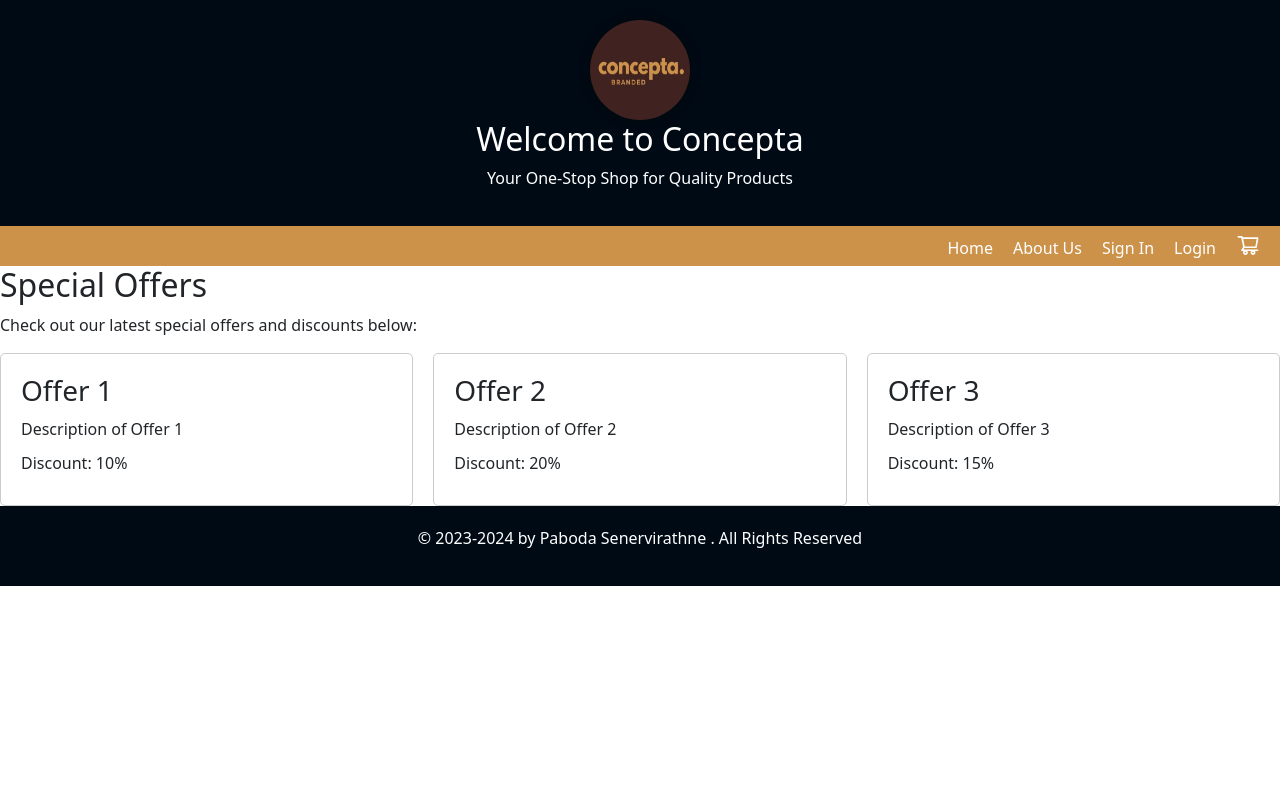
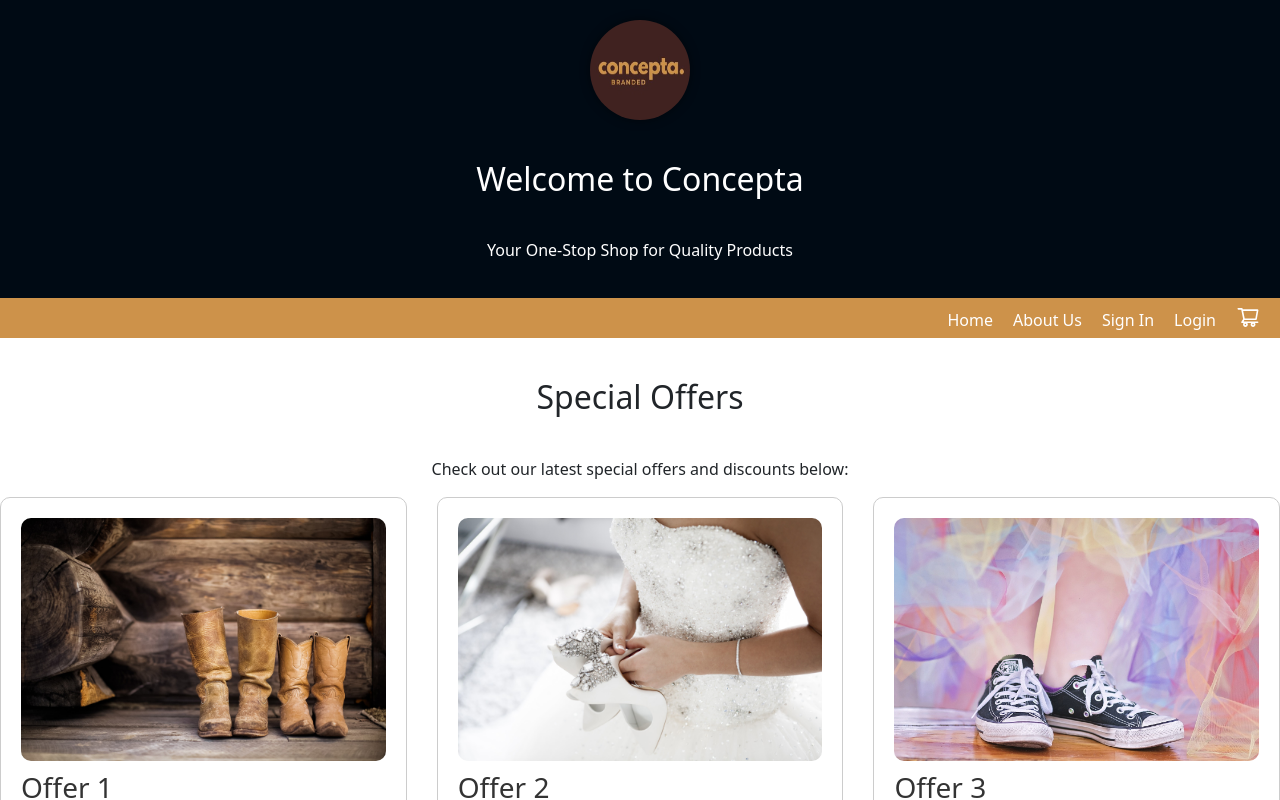
Before and after one commit to PabodaSenevirathne/QuickBuy-v2.0.0, a React (Create React App) app: page /offers in a window 1280 px wide. Shown: the top 800 px of the page. Built offline with nearby package versions, Linux system fonts and the light colour scheme.

Commit message:
css updated

```diff
--- a/src/components/Navbar.js
+++ b/src/components/Navbar.js
@@ -26,6 +26,7 @@ function Navbar({ cartItems, isAuthenticated, handleLogout }) {
           {isAuthenticated ? (
             <>
               <Link to="/offers">Offers</Link>
+              <Link style={{ marginLeft: '16px', marginRight: '16px' }} to="/my-orders">My Orders</Link>
               <Link to="/logout" onClick={handleLogout}>Logout</Link>
             </>
           ) : (
--- a/src/pages/Offers.js
+++ b/src/pages/Offers.js
@@ -1,5 +1,10 @@
+// Offers.js
+
 import React from 'react';
 import '../styles/Offers.css'; // Import the CSS file
+import offer1Image from '../images/c-5.jpg';
+import offer2Image from '../images/c-6.jpg';
+import offer3Image from '../images/p-7.jpg';
 
 function Offers() {
   return (
@@ -8,19 +13,28 @@ function Offers() {
       <p>Check out our latest special offers and discounts below:</p>
       <div className="offer-list">
         <div className="offer-item">
+          <img src={offer1Image} alt="Offer 1" />
+          <div className="offer-details">
             <h3>Offer 1</h3>
             <p>Description of Offer 1</p>
-          <p>Discount: 10%</p>
+            <p className="discount">Discount: 10%</p>
+          </div>
         </div>
         <div className="offer-item">
+          <img src={offer2Image} alt="Offer 2" />
+          <div className="offer-details">
             <h3>Offer 2</h3>
             <p>Description of Offer 2</p>
-          <p>Discount: 20%</p>
+            <p className="discount">Discount: 20%</p>
+          </div>
         </div>
         <div className="offer-item">
+          <img src={offer3Image} alt="Offer 3" />
+          <div className="offer-details">
             <h3>Offer 3</h3>
             <p>Description of Offer 3</p>
-          <p>Discount: 15%</p>
+            <p className="discount">Discount: 15%</p>
+          </div>
         </div>
       </div>
     </div>
--- a/src/styles/Offers.css
+++ b/src/styles/Offers.css
@@ -1,19 +1,42 @@
+/* Offers.css */
+
+/* Center the heading */
+h2, p {
+  margin-top: 40px;
+  text-align: center;
+}
+
 .offer-list {
-    display: grid;
-    grid-template-columns: repeat(auto-fit, minmax(250px, 1fr));
-    grid-gap: 20px;
+  display: flex;
+  justify-content: space-between;
+  flex-wrap: wrap;
 }
 
 .offer-item {
+  width: calc(33.33% - 20px); /* Adjust as needed */
+  margin-bottom: 20px;
+  padding: 20px;
   border: 1px solid #ccc;
-    padding: 20px;
-    border-radius: 5px;
+  border-radius: 10px;
 }
 
-  .offer-item h3 {
-    margin-top: 0;
+.offer-item img {
+  width: 100%;
+  border-radius: 10px;
+  margin-bottom: 10px;
 }
 
-  .offer-item p {
-    margin: 10px 0;
+.offer-details h3 {
+  color: #333;
+  margin-bottom: 5px;
 }
+
+.offer-details p {
+  color: #666;
+  margin-bottom: 10px;
+}
+
+.discount {
+  font-weight: bold;
+  color: #007bff;
+}
```
Lines whose indentation alone changed are shown as unchanged.
